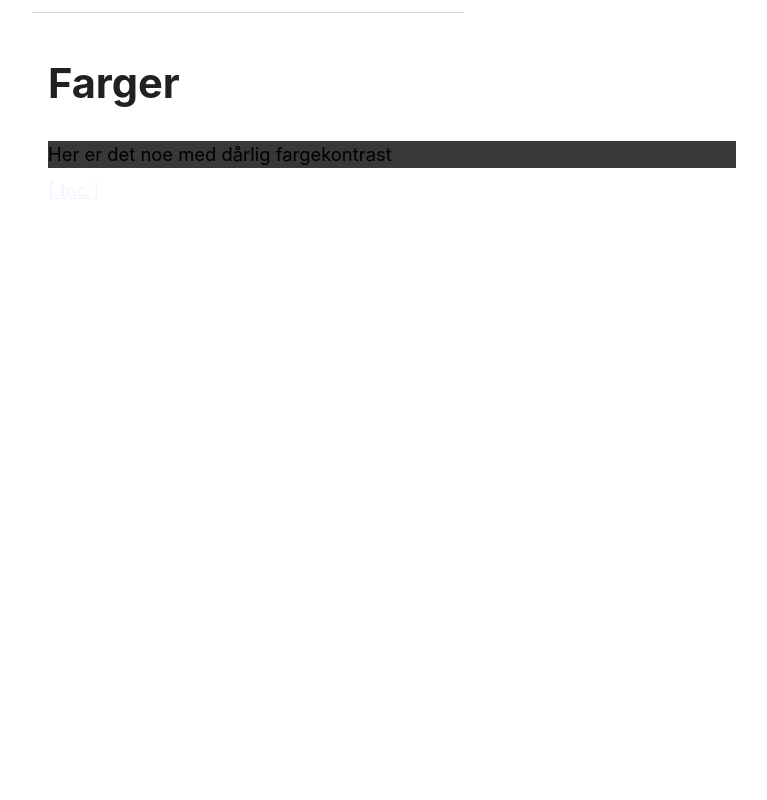
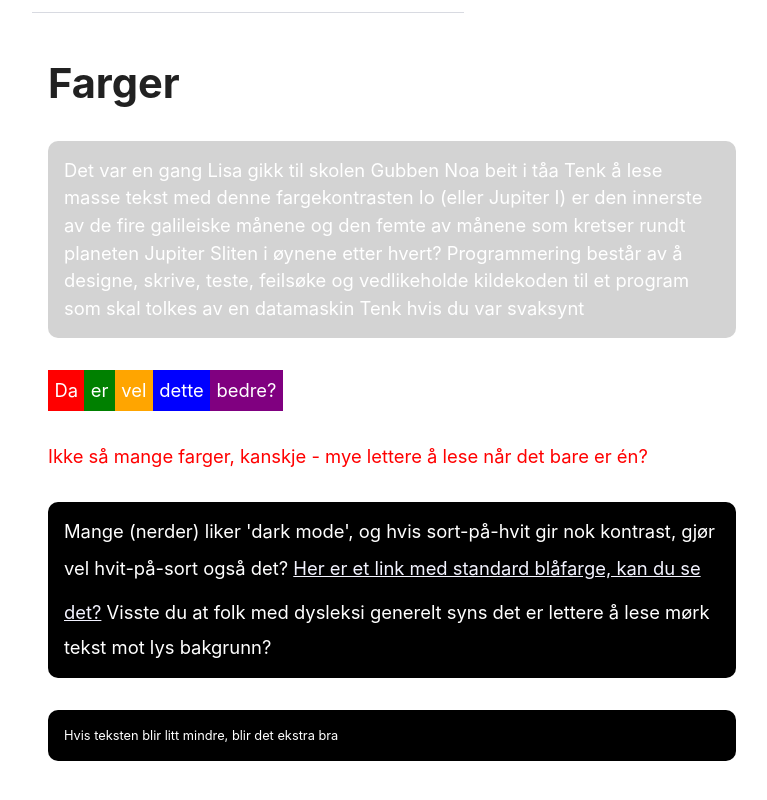
Before and after one commit to skaihigh/uu-workshop, a React (Vite) app in the folder uu-workshop/: page /eksempler in a window 1280 px wide. Shown: the part 1974-2774 px from the top of the page, without its empty margins (248-1015 px from the left). Built offline with nearby package versions, Linux system fonts and the light colour scheme.

Commit message:
Made misc changes. Very much WIP

```diff
--- a/uu-workshop/src/components/Colors.scss
+++ b/uu-workshop/src/components/Colors.scss
@@ -1,4 +1,64 @@
 .colors {
-  color: rgb(0 0 0);
-  background-color: rgb(56 56 56);
+  > div {
+    margin-bottom: 2rem;
+  }
+
+  &__low-contrast {
+    color: rgb(255, 255, 255);
+    background-color: rgb(211, 211, 211);
+    border-radius: 10px;
+    padding: 1rem;
+  }
+
+  &__too-many {
+    display: flex;
+
+    div {
+      padding: 0.4rem;
+    }
+
+    div:nth-child(1) {
+      background-color: red;
+      color: #fff;
+    }
+
+    div:nth-child(2) {
+      background-color: green;
+      color: #fff;
+    }
+
+    div:nth-child(3) {
+      background-color: orange;
+      color: #fff;
+    }
+
+    div:nth-child(4) {
+      background-color: blue;
+      color: #fff;
+    }
+
+    div:nth-child(5) {
+      background-color: purple;
+      color: #fff;
+    }
+  }
+
+  &__not-many {
+    color: red;
+  }
+
+  &__dark-mode {
+    background-color: #000;
+    color: #fff;
+    border-radius: 10px;
+    padding: 1rem;
+
+    a:focus-visible {
+      outline-color: blue;
+    }
+
+    &--smaller {
+      font-size: 0.8rem;
+    }
+  }
 }
--- a/uu-workshop/src/components/Colors.tsx
+++ b/uu-workshop/src/components/Colors.tsx
@@ -1,5 +1,29 @@
 import './Colors.scss'
 
 export function Colors(): JSX.Element {
-  return <div className="colors">Her er det noe med dårlig fargekontrast</div>
+  return (
+  <div className="colors">
+    <div className="colors__low-contrast">
+      Det var en gang Lisa gikk til skolen Gubben Noa beit i tåa Tenk å lese masse tekst med denne fargekontrasten Io (eller Jupiter I) er den innerste av de fire galileiske månene og den femte av månene som kretser rundt planeten Jupiter Sliten i øynene etter hvert? Programmering består av å designe, skrive, teste, feilsøke og vedlikeholde kildekoden til et program som skal tolkes av en datamaskin Tenk hvis du var svaksynt
+    </div>
+
+    <div className="colors__too-many">
+      <div>Da</div>
+      <div>er</div>
+      <div>vel</div>
+      <div>dette</div>
+      <div>bedre?</div>
+    </div>
+
+    <div className="colors__not-many">Ikke så mange farger, kanskje - mye lettere å lese når det bare er én?</div>
+
+    <div className="colors__dark-mode">
+      Mange (nerder) liker 'dark mode', og hvis sort-på-hvit gir nok kontrast, gjør vel hvit-på-sort også det? <a href="#">Her er et link med standard blåfarge, kan du se det?</a> Visste du at folk med dysleksi generelt syns det er lettere å lese mørk tekst mot lys bakgrunn?
+    </div>
+
+    <div className="colors__dark-mode colors__dark-mode--smaller">
+      Hvis teksten blir litt mindre, blir det ekstra bra
+    </div>
+
+  </div>)
 }
--- a/uu-workshop/src/components/Focus.tsx
+++ b/uu-workshop/src/components/Focus.tsx
@@ -3,8 +3,11 @@ import './Focus.scss'
 export function Focus(): JSX.Element {
   return (
     <div className="focus">
-      Her kommer det noe hvor focus er usynlig (men feiler ikke?)
-      <input type="text" id="focus-input" name="focus-input" />
+      Hvilket input-felt er fokusert, tro?
+      <input type="text" id="focus-input1" name="focus-input1" />
+      <input type="text" id="focus-input2" name="focus-input2" />
+      <input type="text" id="focus-input3" name="focus-input3" />
+      <input type="text" id="focus-input4" name="focus-input4" />
     </div>
   )
 }
--- a/uu-workshop/src/components/Font.scss
+++ b/uu-workshop/src/components/Font.scss
@@ -1,3 +1,8 @@
 .font {
   font-size: 10px;
+
+  &__underline {
+    font-size: 1rem;
+    text-decoration: underline;
+  }
 }
--- a/uu-workshop/src/components/Font.tsx
+++ b/uu-workshop/src/components/Font.tsx
@@ -5,6 +5,8 @@ export function Font(): JSX.Element {
     <div className="font">
       Her er det noe med veldig liten skrift og ikke-dynamisk størrelse (men som
       kanskje ikke feiler?)
+
+      <div className='font__underline'>Er dette et link mon tro?</div>
     </div>
   )
 }
--- /dev/null
+++ b/uu-workshop/src/components/Graphics.scss
@@ -0,0 +1,3 @@
+.graphics {
+
+}
--- /dev/null
+++ b/uu-workshop/src/components/Graphics.tsx
@@ -0,0 +1,11 @@
+import './Graphics.scss'
+
+export function Graphics(): JSX.Element {
+  return (
+    <div className="graphics">
+      <div>Using images as links (bilde "Klikk her" uten title-attributt på link eller alt-attributt på bilde &gt; vis kode)</div>
+      <div>Not using alt text (bilde uten alt-attributt &gt; vis kode)</div>
+      <div>Using only visual design elements without providing any text (innhold kun bestående av bilder uten alt &gt; vis kode)</div>
+    </div>
+  )
+}
--- a/uu-workshop/src/components/Input.scss
+++ b/uu-workshop/src/components/Input.scss
@@ -3,6 +3,6 @@
   font-size: 16px;
 
   /* temp style */
-  border: 1px solid #ccc;
-  border-radius: 4px;
+  // border: 1px solid #ccc;
+  // border-radius: 4px;
 }
--- a/uu-workshop/src/components/Input.tsx
+++ b/uu-workshop/src/components/Input.tsx
@@ -3,8 +3,9 @@ import './Input.scss'
 export function Input(): JSX.Element {
   return (
     <div className="input">
-      Dette er en input som mangler label
-      <input type="text" id="label-input" name="label-input" />
+      <div>Dette er en input som mangler label <input type="text" id="label-input1" name="label-input1" /></div>
+      <div>Hva skal stå i denne, tro? <input type="text" id="label-input2" name="label-input2" /></div>
+      <div>For en skjermleser er det ingen sammenheng mellom denne teksten og input-feltet <input type="text" id="label-input3" name="label-input3" /></div>
     </div>
   )
 }
--- a/uu-workshop/src/components/index.ts
+++ b/uu-workshop/src/components/index.ts
@@ -1,6 +1,7 @@
 export * from './Colors'
 export * from './Focus'
 export * from './Font'
+export * from './Graphics'
 export * from './Input'
 export * from './TabOrder'
 
--- a/uu-workshop/src/routes/Examples.tsx
+++ b/uu-workshop/src/routes/Examples.tsx
@@ -5,6 +5,7 @@ import {
   Input,
   TabOrder,
   Focus,
+  Graphics
 } from '../components'
 import { Toc } from '../components/Toc'
 export function Examples(): JSX.Element {
@@ -14,6 +15,7 @@ export function Examples(): JSX.Element {
     ['Skjema', 'input'],
     ['Rekkefølge på elementer', 'taborder'],
     ['Fokus', 'focus'],
+    ['Grafikk og bilder', 'graphics'],
   ]
 
   return (
@@ -42,6 +44,10 @@ export function Examples(): JSX.Element {
       <SiteSection title="Fokus" anchorName="focus">
         <Focus />
       </SiteSection>
+
+      <SiteSection title="Grafikk og bilder" anchorName="graphics">
+        <Graphics />
+      </SiteSection>
     </>
   )
 }
```
